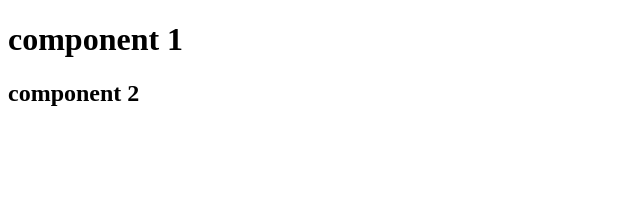
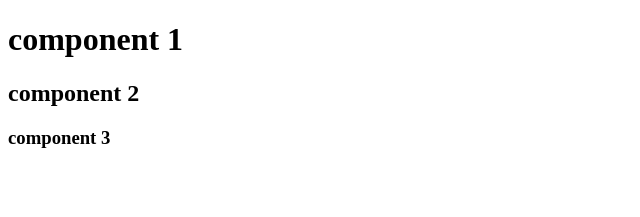
Before and after one commit to Priyal-Bhesaniya/reactfirst1, a React (Vite) app: page / in a window 1280 px wide. Shown: the top 217 px of the page, without its empty margins (0-640 px from the left). Built offline with nearby package versions, Linux system fonts and the light colour scheme.

Commit message:
add <h3> component 3</h3>

```diff
--- a/src/lec2412/component1.jsx
+++ b/src/lec2412/component1.jsx
@@ -6,6 +6,7 @@ class Component1 extends React.Component{
             <div>
                 <h1>component 1</h1>
                 <h2> component 2</h2>
+                <h3> component 3</h3>
             </div>
         )
     }
```
